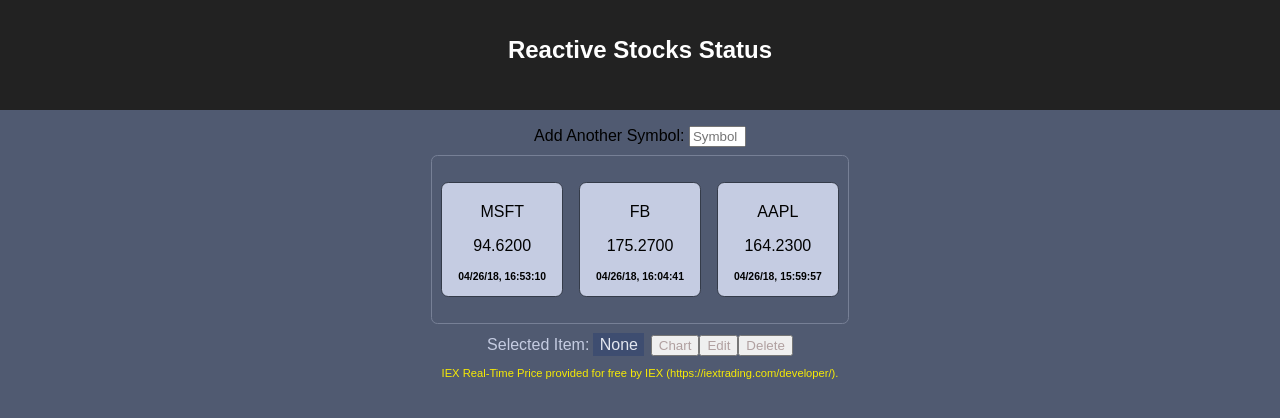
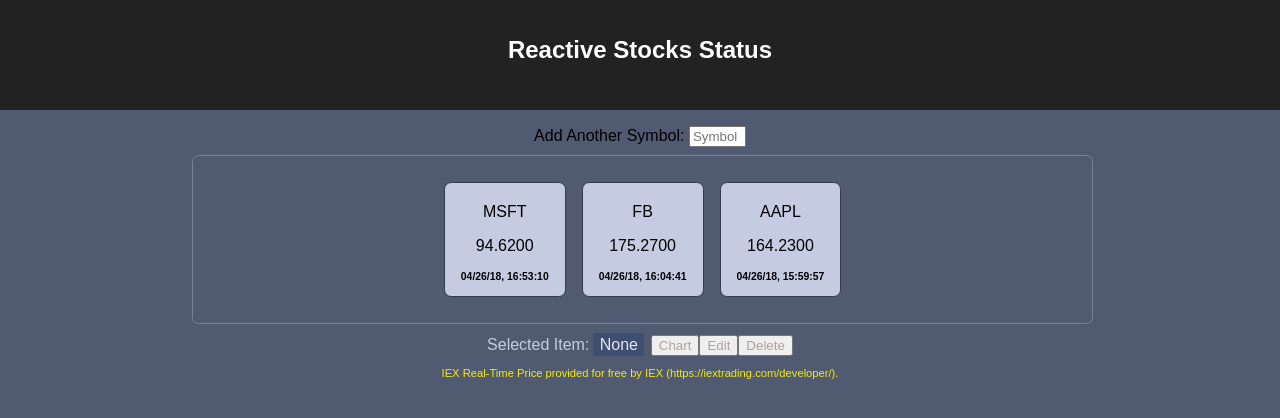
Before and after one commit to justphred/stocks-app, a React (Create React App) app: page / in a window 1280 px wide. Shown: the top 418 px of the page. Built offline with nearby package versions, Linux system fonts and the light colour scheme.

Commit message:
Finished implementing prop-types.  Started implementing TickerItemList in flexbox format

```diff
--- a/src/components/SourceCite.js
+++ b/src/components/SourceCite.js
@@ -1,4 +1,5 @@
 import React from "react";
+import PropTypes from "prop-types";
 
 class SourceCite extends React.Component {
 
@@ -11,4 +12,8 @@ class SourceCite extends React.Component {
   };
 }
 
+SourceCite.propTypes = {
+  citation: PropTypes.string
+};
+
 export default SourceCite;
--- a/src/components/TickerItemList.css
+++ b/src/components/TickerItemList.css
@@ -1,5 +1,13 @@
 .til-container {
-  display: inline-block;
+  /* display: inline-block; */
+  display: flex;
+  flex-direction: row;
+  flex-wrap: wrap;
+  justify-content: space-evenly;
+
+  width: 70%;
+  margin: 0 15%;
+
   padding: .1em;
   border: 1px solid #778096;
   border-radius: .4em;
```
Also changed, not shown: src/components/TickerItem.js (+8 -0 lines), src/components/TickerItemList.js (+8 -0 lines).
